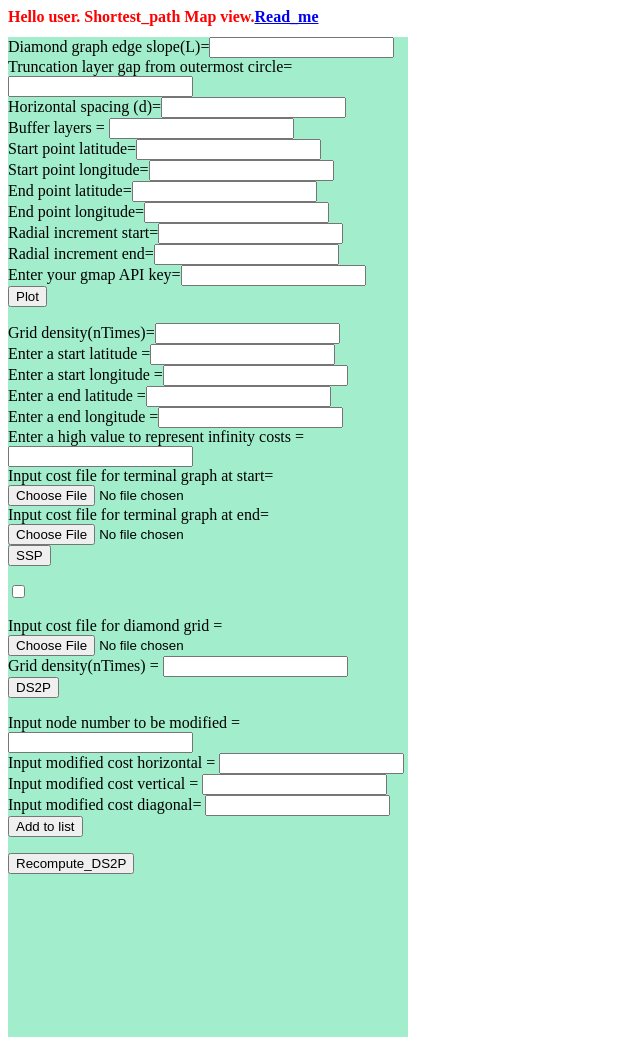
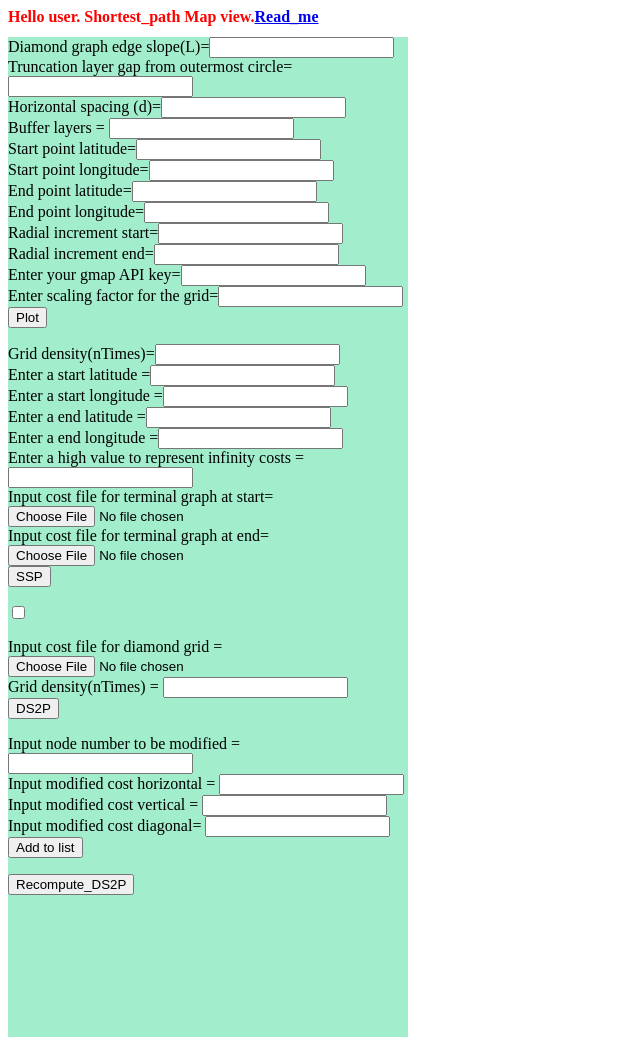
Before and after one commit to jha-amit/Disjoint_SPfinder, a Django app: page / in a window 1280 px wide. Shown: the top 1037 px of the page, without its empty margins (0-640 px from the left). Run offline with Django 3.2, Linux system fonts and the light colour scheme; some libraries are stand-ins or nearby versions.

Commit message:
added grid scaling feature

```diff
--- a/Cost_modified.py
+++ b/Cost_modified.py
@@ -9,7 +9,7 @@ import numpy as np
 import math
 #++++++++++++++++++++++++++++++++++++++++++++++++++++++++++++++++++++++++
 
-def Patchpoints(n,theta,alpha): # number of nodes per row or column, Theta=angle of rotation for alighning the start and end,
+def Patchpoints(n,theta,alpha,l_scale): # number of nodes per row or column, Theta=angle of rotation for alighning the start and end,
                                 # alpha=angle of inclination of lines with horizontal
     Patchx=np.ones((n,n))
     Patchy=np.ones((n,n))
@@ -24,6 +24,8 @@ def Patchpoints(n,theta,alpha): # number of nodes per row or column, Theta=angle
     # This rotation matrix is transpose of the roatation matrix that rotates counterclockwise.
     # Then my point that i want to roatate will be a row vector or [X,Y] type.
     # Also the angle theta that we are giving input is
+    Patchx=Patchx*l_scale
+    Patchy=Patchy*l_scale
     Rotation_matrix=np.array([[math.cos(theta),math.sin(theta)],[-math.sin(theta),math.cos(theta)]])
     #print(Patchx,Patchy)
     for i in range(0,n):
--- a/DS2P/views.py
+++ b/DS2P/views.py
@@ -42,6 +42,8 @@ def plot(request):
         d=int(request.POST['distance'])
         alpha=float(request.POST['edge_slope'])
         gmap_license=request.POST["enter_your_gmap_API_key"]
+        l_scale=float(request.POST["enter scaling factor for grid"])
+
 
     conversion=1/111 #conversion from change in latitude to km.
                     #conversion for km to latitude = (111.32*math.cos(lat[k]*math.pi/180))
@@ -69,7 +71,7 @@ def plot(request):
     # distance from start to end
 
     print(theta,Y_cord,X_cord)
-    K = int(math.sqrt(X_cord**2 + Y_cord**2)/math.tan(alpha))
+    K = int(math.sqrt(X_cord**2 + Y_cord**2)/(l_scale*math.tan(alpha)))
     if K%2 ==0:
         K=K
     else:
@@ -79,11 +81,11 @@ def plot(request):
 
     N= int(K/2)+1
     # edgelength
-    L= math.sqrt(math.tan(alpha)**2 + 1)
+    L= math.sqrt(l_scale*math.tan(alpha)**2 + 1)
         # Get the grid in place
     Patchx=np.zeros((N,N))
     Patchy=np.zeros((N,N))
-    Patchx,Patchy= Patchpoints(N, theta, alpha)
+    Patchx,Patchy= Patchpoints(N, theta, alpha, l_scale)
 
     # Patchz holds the information of cost of constructon in the viscinity of vertices on the grid
     Patchz=np.zeros((N,N))
@@ -109,9 +111,8 @@ def plot(request):
     # calculate the radius to restrict the last arc within dr_truncated_layer
     # the user does not need to enter it through GUI.
 
-    radius = (dr_truncated_layer**2 + (d/2)**2) / (2*dr_truncated_layer)
+    radius = (dr_truncated_layer**2 + (l_scale*d/2)**2) / (2*dr_truncated_layer)
 
-    d_half=int(d/2)
     # this is the path difference we can get at every drop or this is the minimum path
     # separation we can achieve using this algorithm.
     delta=distance(Patchx[0,1],Patchy[0,1],Patchx[1,0],Patchy[1,0])
@@ -231,6 +232,7 @@ def plot(request):
     request.session['radial_nodes_long_end']=radial_nodes_long_end
     request.session['radial_nodes_endy']=radial_nodes_endy
     request.session['radial_nodes_endx']=radial_nodes_endx
+    request.session['l_scale']= l_scale
 
     return JsonResponse ({'radial_nodes_long_start' : radial_nodes_long_start,'truncation_layer':truncation_layer,\
             'radial_nodes_lat_start': radial_nodes_lat_start,'radial_nodes_long_end' : radial_nodes_long_end,\
@@ -273,7 +275,7 @@ def radial_SP(request):
 
     radial_nodes_endx=request.session['radial_nodes_endx']
     radial_nodes_endx=np.array(radial_nodes_endx)
-
+    l_scale = request.session['l_scale']
     alpha=request.session['alpha']
     radius = request.session['radius']
     theta = request.session['theta']
@@ -347,7 +349,7 @@ def radial_SP(request):
     #         n_circum_end*int(math.sqrt(centr_to_endy**2 + centr_to_endx**2)/incremental_radius_end)
 
     # Compute the target node number on the radial grid.
-    last_angle_start=math.asin(truncation_layer/(radius))
+    last_angle_start=math.asin(l_scale*truncation_layer/(radius))
 
     last_column_left=int(last_angle_start/dtheta)
     target_nodes_start_j1 = list(np.linspace(last_column_left,0,last_column_left+1))
@@ -358,7 +360,7 @@ def radial_SP(request):
     target_nodes_start = target_nodes_start[::-1] # for matching the indexing convention of
 
     #target_nodes_start=[N_start-1,N_start-2]
-    last_angle_end=math.asin(truncation_layer/(radius))
+    last_angle_end=math.asin(l_scale*truncation_layer/(radius))
     last_column_left=int(last_angle_end/dtheta)
     target_nodes_end_j1 = list(np.linspace(last_column_left,0,last_column_left+1))
     target_nodes_end_j = target_nodes_end_j1 + [(n_circum_start-1-i) for i in np.linspace(1,last_column_left,last_column_left)]
--- a/Template/Home_test1.html
+++ b/Template/Home_test1.html
@@ -59,6 +59,8 @@
             Radial increment start=<input type="text" id="increment_start" name="increment_start"><br>
             Radial increment end=<input type="text" id="increment_end" name="increment_end"><br>
             Enter your gmap API key=<input type="text" id="enter_your_gmap_API_key" name="enter_your_gmap_API_key"><br>
+            Enter scaling factor for the grid=<input type="text" id="enter scaling factor for grid" name="enter scaling factor for grid"><br>
+
             <input id= "post" type= "submit", name="Plot", value="Plot">
       </form>
       <form  id="Radial_single_SP" action="radial_SP" method=POST enctype="multipart/form-data">
--- a/static/Read_me.txt
+++ b/static/Read_me.txt
@@ -1 +1,5 @@
-1. Diamond graph edge slope: This input
+1. Diamond graph edge slope: This input is side slopes of the grid with line connecting start to end.
+2. Truncation layer gap from outer most circle controls the radius of the radial grid at terminals.
+ The tighter the gap the larger the radius.
+
+3. Horizantal spacing : ....
```
Also changed, not shown: 1 other file.
